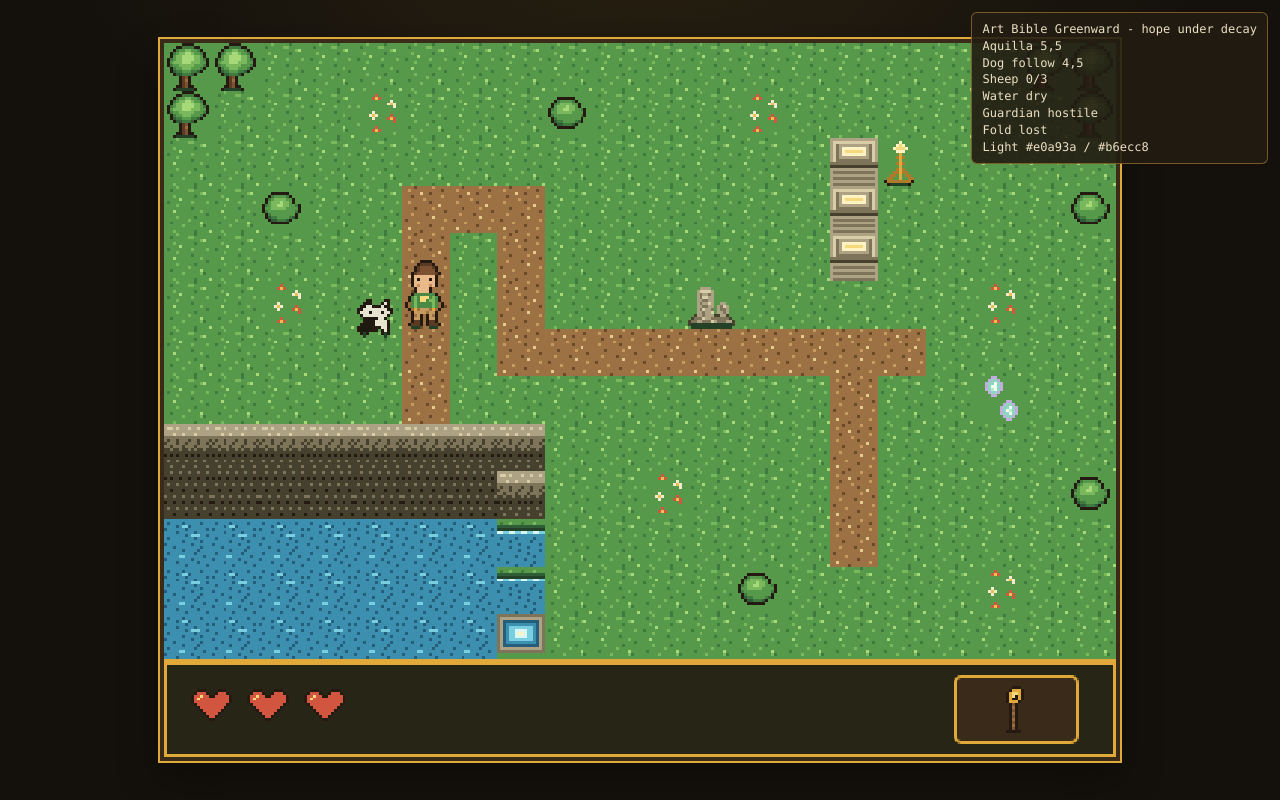
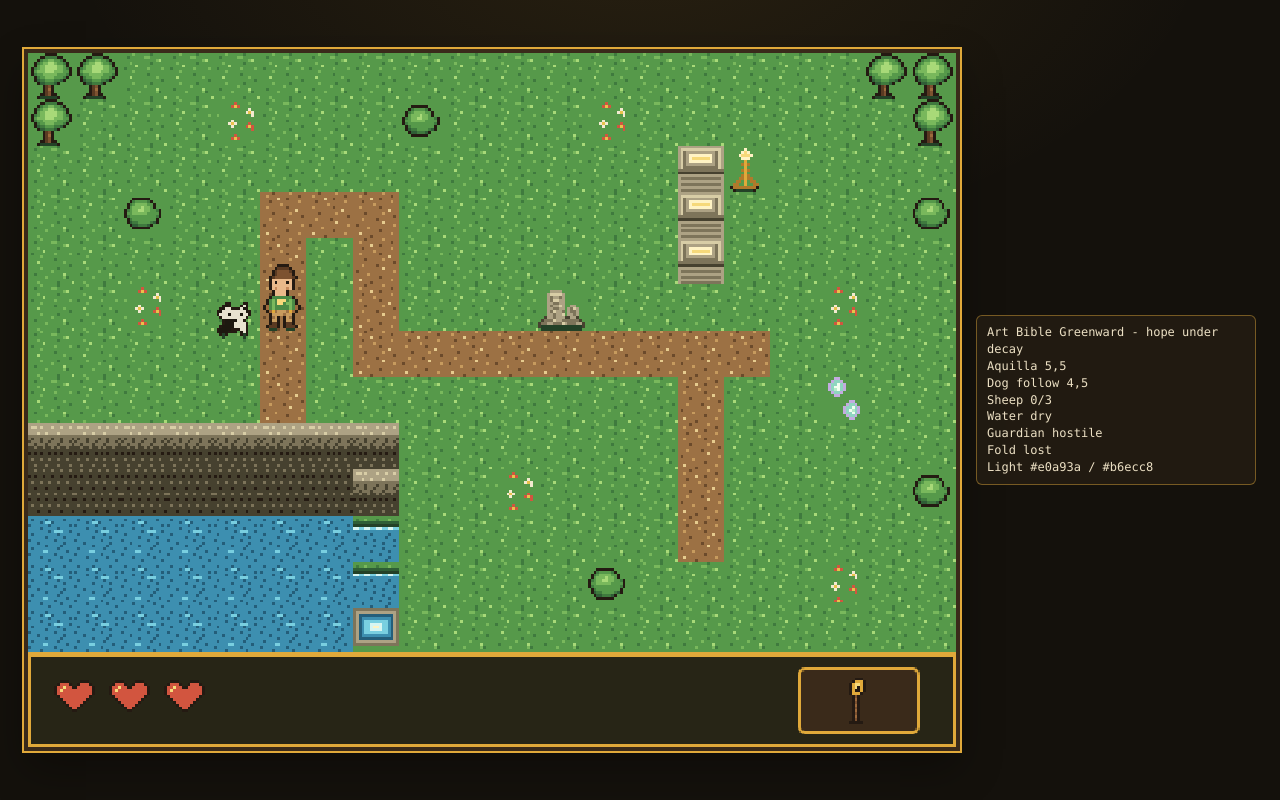
Before and after one commit to tribett/Aquilla, a website built with Vite: page index.html in a window 1280 px wide. Built offline with nearby package versions, Linux system fonts and the light colour scheme; animation ran at ten frames a second.

Commit message:
fix: keep art bible debug layout separate

```diff
--- a/src/art/pixelRenderer.ts
+++ b/src/art/pixelRenderer.ts
@@ -23,7 +23,9 @@ export function drawPixelAsset(
 
       const color = asset.palette[key];
       if (!color) {
-        continue;
+        throw new Error(
+          `Unknown pixel glyph "${key}" at row ${rowIndex}, column ${columnIndex}`,
+        );
       }
 
       graphics.fillStyle(hexToNumber(color), 1);
@@ -45,9 +47,12 @@ export function drawTileScene(
   for (let rowIndex = 0; rowIndex < sceneMap.length; rowIndex += 1) {
     const row = sceneMap[rowIndex];
     for (let columnIndex = 0; columnIndex < row.length; columnIndex += 1) {
-      const asset = tiles[row[columnIndex]];
+      const tileChar = row[columnIndex];
+      const asset = tiles[tileChar];
       if (!asset) {
-        continue;
+        throw new Error(
+          `Unknown scene tile "${tileChar}" at row ${rowIndex}, column ${columnIndex}`,
+        );
       }
 
       drawPixelAsset(graphics, asset, x + columnIndex * tileSize, y + rowIndex * tileSize, scale);
--- a/src/main.ts
+++ b/src/main.ts
@@ -8,9 +8,13 @@ if (!root) {
   throw new Error("Missing #game-root");
 }
 
+const canvasHost = document.createElement("div");
+canvasHost.id = "canvas-host";
+root.append(canvasHost);
+
 new Phaser.Game({
   type: Phaser.CANVAS,
-  parent: root,
+  parent: canvasHost,
   width: 640,
   height: 480,
   backgroundColor: "#172112",
--- a/src/render/debugOverlay.ts
+++ b/src/render/debugOverlay.ts
@@ -3,11 +3,15 @@ import { AQUILLA_ART } from "../art/aquillaArt";
 
 export function renderDebugOverlay(state: GameState): void {
   let overlay = document.querySelector<HTMLPreElement>("#debug-state");
+  const mount = document.querySelector<HTMLDivElement>("#game-root") ?? document.body;
 
   if (!overlay) {
     overlay = document.createElement("pre");
     overlay.id = "debug-state";
-    document.body.append(overlay);
+  }
+
+  if (overlay.parentElement !== mount) {
+    mount.append(overlay);
   }
 
   overlay.textContent = [
--- a/src/styles.css
+++ b/src/styles.css
@@ -10,28 +10,40 @@
 }
 
 html,
-body,
-#game-root {
+body {
   width: 100%;
-  height: 100%;
+  min-height: 100%;
   margin: 0;
 }
 
 body {
-  overflow: hidden;
+  min-height: 100dvh;
+  overflow: auto;
 }
 
 #game-root {
+  width: 100%;
+  min-height: 100dvh;
   display: grid;
-  place-items: center;
+  grid-template-columns: minmax(0, auto) minmax(220px, 280px);
+  align-items: center;
+  justify-content: center;
+  gap: 16px;
+  padding: 16px;
   background:
     radial-gradient(900px 520px at 50% -10%, rgba(224, 169, 58, 0.1), transparent 64%),
     #14110c;
 }
 
-canvas {
-  width: min(100vw, 960px);
-  height: auto;
+#canvas-host {
+  width: min(960px, calc(100vw - 344px), calc((100dvh - 32px) * 1.333333));
+  aspect-ratio: 4 / 3;
+}
+
+#canvas-host canvas {
+  display: block;
+  width: 100%;
+  height: 100%;
   image-rendering: pixelated;
   border: 4px solid #3a2a1a;
   box-shadow:
@@ -40,10 +52,7 @@ canvas {
 }
 
 #debug-state {
-  position: fixed;
-  top: 12px;
-  right: 12px;
-  z-index: 10;
+  width: 100%;
   margin: 0;
   padding: 8px 10px;
   border: 1px solid rgba(224, 169, 58, 0.45);
@@ -51,4 +60,24 @@ canvas {
   background: rgba(35, 28, 18, 0.9);
   color: #ece0c4;
   font: 12px/1.4 ui-monospace, SFMono-Regular, Menlo, Monaco, Consolas, monospace;
+  overflow-wrap: anywhere;
+  white-space: pre-wrap;
 }
+
+@media (max-width: 760px) {
+  #game-root {
+    grid-template-columns: 1fr;
+    align-content: center;
+    justify-items: center;
+    gap: 12px;
+    padding: 12px;
+  }
+
+  #canvas-host {
+    width: min(100%, 640px, calc((100dvh - 208px) * 1.333333));
+  }
+
+  #debug-state {
+    width: min(100%, 640px);
+  }
+}
```
Also changed, not shown: tests/e2e/boot.spec.ts (+73 -1 lines), tests/unit/art-bible.test.ts (+76 -2 lines).
